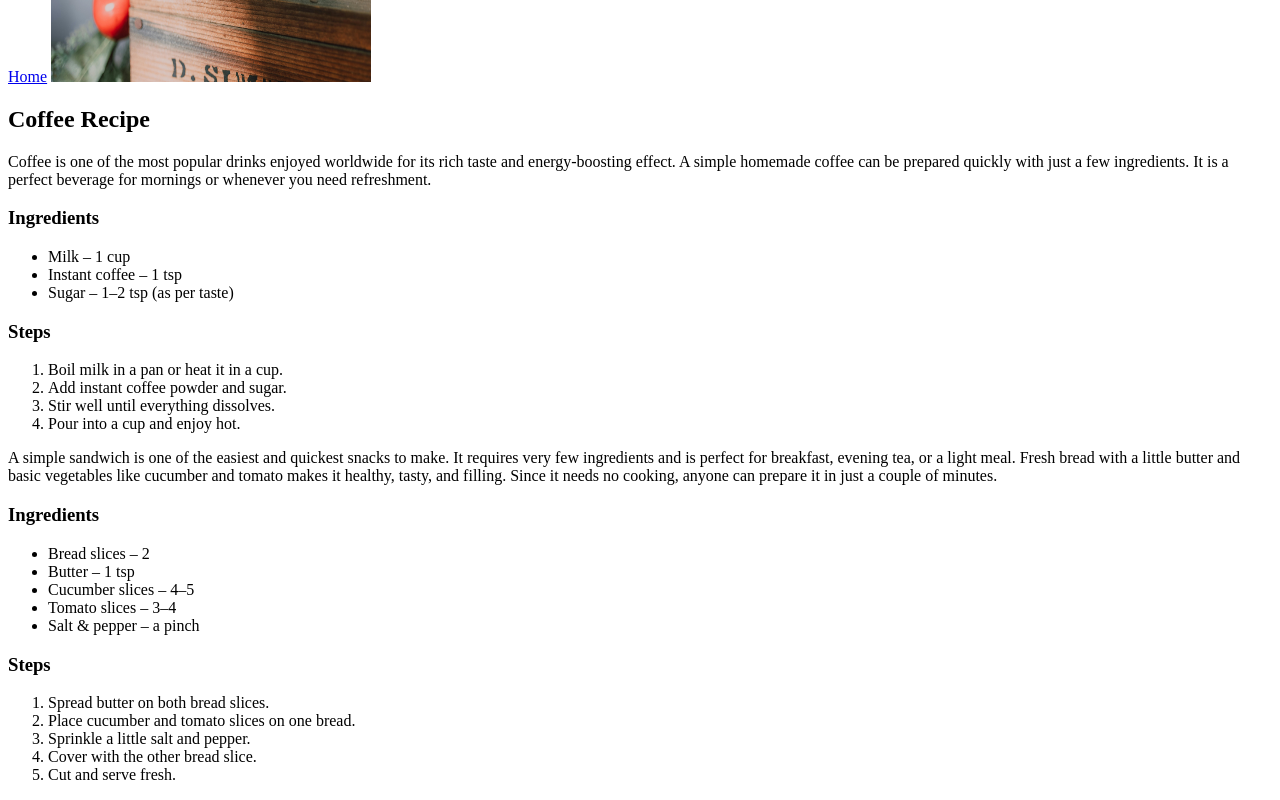
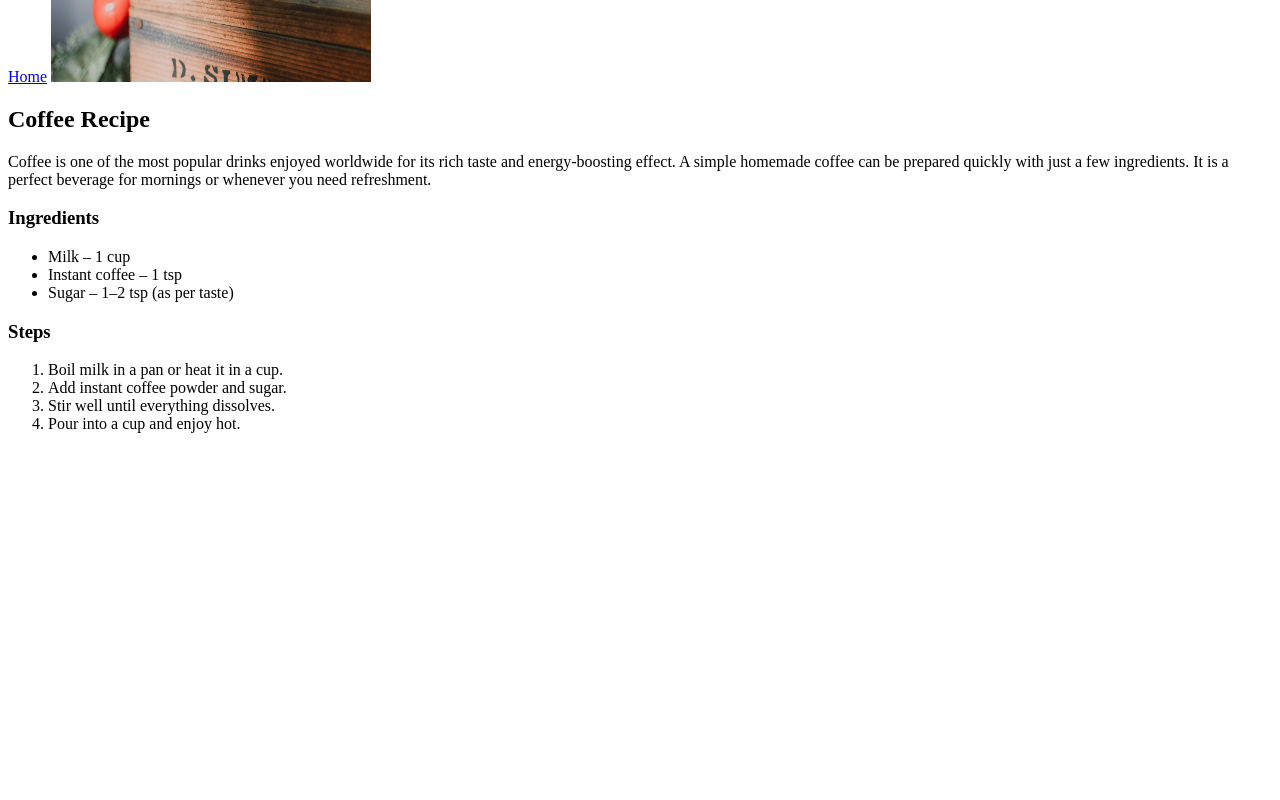
Before and after one commit to manjot-lang/odin-recipes, a plain HTML site: page recipes/Coffee.html in a window 1280 px wide. Shown: the part 722-1522 px from the top of the page. After the commit the page ends 1171 px from the top, so only its background shows below. Drawn offline with Linux system fonts and the light colour scheme.

Commit message:
Update Coffee.html

```diff
--- a/recipes/Coffee.html
+++ b/recipes/Coffee.html
@@ -37,24 +37,4 @@
     <li>Pour into a cup and enjoy hot.</li>
 </ol>
 </body>
-</html></h2>
-    <p>A simple sandwich is one of the easiest and quickest snacks to make. It requires very few ingredients and is perfect for breakfast, evening tea, or a light meal. Fresh bread with a little butter and basic vegetables like cucumber and tomato makes it healthy, tasty, and filling. Since it needs no cooking, anyone can prepare it in just a couple of minutes.</p>
-<h3>Ingredients</h3>
-<ul>
-    <li>Bread slices – 2</li>
-    <li>Butter – 1 tsp</li>
-    <li>Cucumber slices – 4–5</li>
-    <li>Tomato slices – 3–4</li>
-    <li>Salt & pepper – a pinch</li>
-</ul>
-
-<h3>Steps</h3>
-<ol>
-    <li>Spread butter on both bread slices.</li>
-    <li>Place cucumber and tomato slices on one bread.</li>
-    <li>Sprinkle a little salt and pepper.</li>
-    <li>Cover with the other bread slice.</li>
-    <li>Cut and serve fresh.</li>
-</ol>
-</body>
 </html>
```
